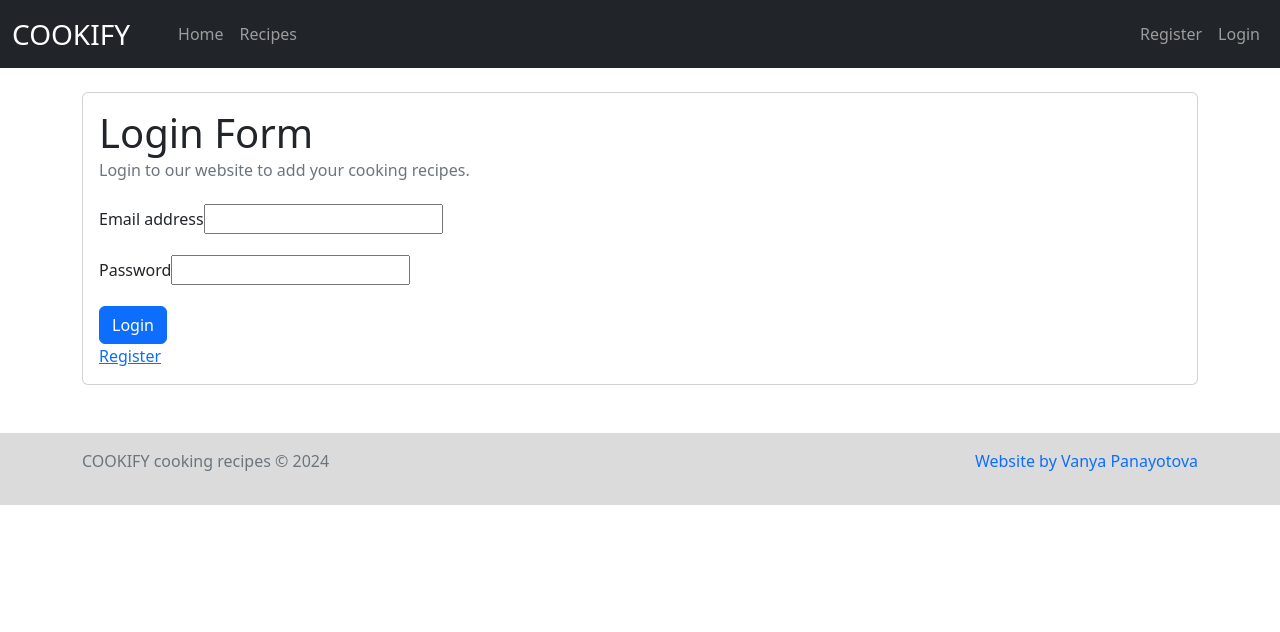
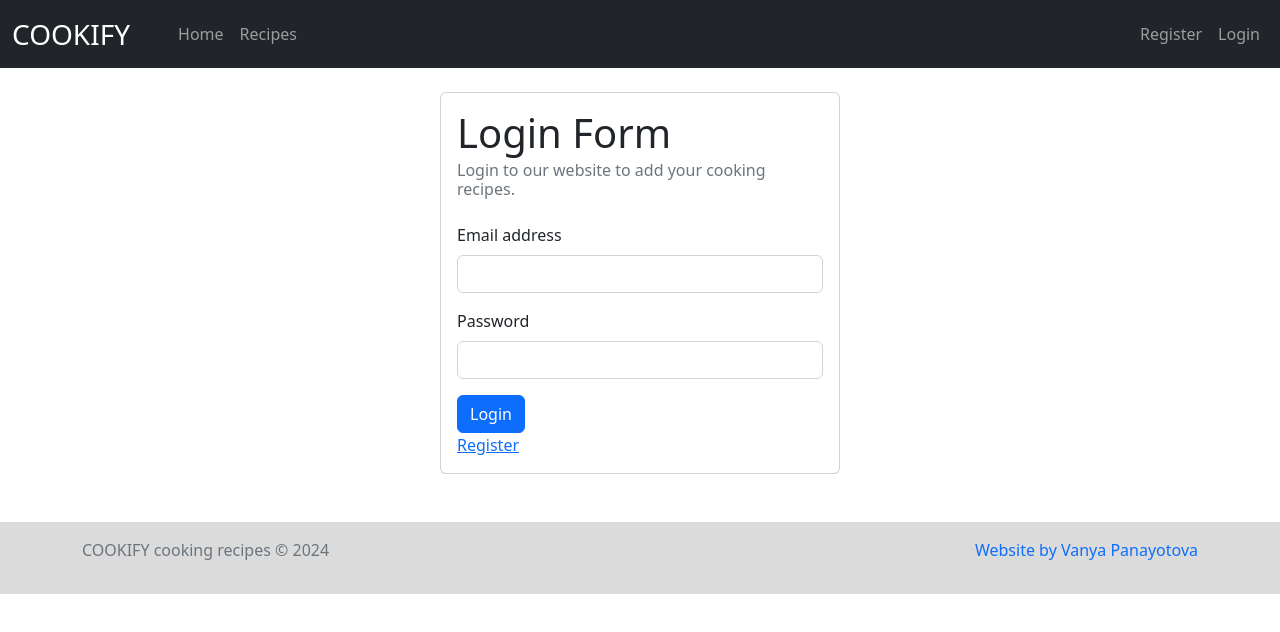
Before and after one commit to vanyapanayotova/React-Project-March-2025, a React (Vite) app in the folder client/cookify/: page /login in a window 1280 px wide. Shown: the top 632 px of the page. Built offline with nearby package versions, Linux system fonts and the light colour scheme.

Commit message:
style login form

```diff
--- a/client/cookify/src/components/user/login/Login.jsx
+++ b/client/cookify/src/components/user/login/Login.jsx
@@ -2,6 +2,7 @@ import { useActionState, useContext } from "react";
 import { Link, useNavigate } from "react-router";
 import { useLogin } from "../../../api/authApi";
 import { UserContext } from "../../../contexts/UserContext";
+import "./style.css";
 
 export default function Login() {
     const navigate = useNavigate();
@@ -35,7 +36,7 @@ export default function Login() {
 
                             <div className="mb-3">
                                 <label htmlFor="email" className="form-label">Email address</label>
-                                <input type="email" id="email" name="email" placeholder=" " />
+                                <input type="email" id="email" name="email" placeholder=" " className="form-control"/>
 {/*
 
                                 @if(inputEmail?.touched){
@@ -53,7 +54,7 @@ export default function Login() {
 
                             <div className="mb-3">
                                 <label htmlFor="login-password" className="form-label">Password</label>
-                                <input type="password" id="login-password" name="password" />
+                                <input type="password" id="login-password" name="password" className="form-control"/>
 
 
                                 {/* @if(inputPassword?.touched){
--- /dev/null
+++ b/client/cookify/src/components/user/login/style.css
@@ -0,0 +1,6 @@
+.card {
+    max-width: 400px;
+  }
+  .error {
+    color: red;
+  }
```
